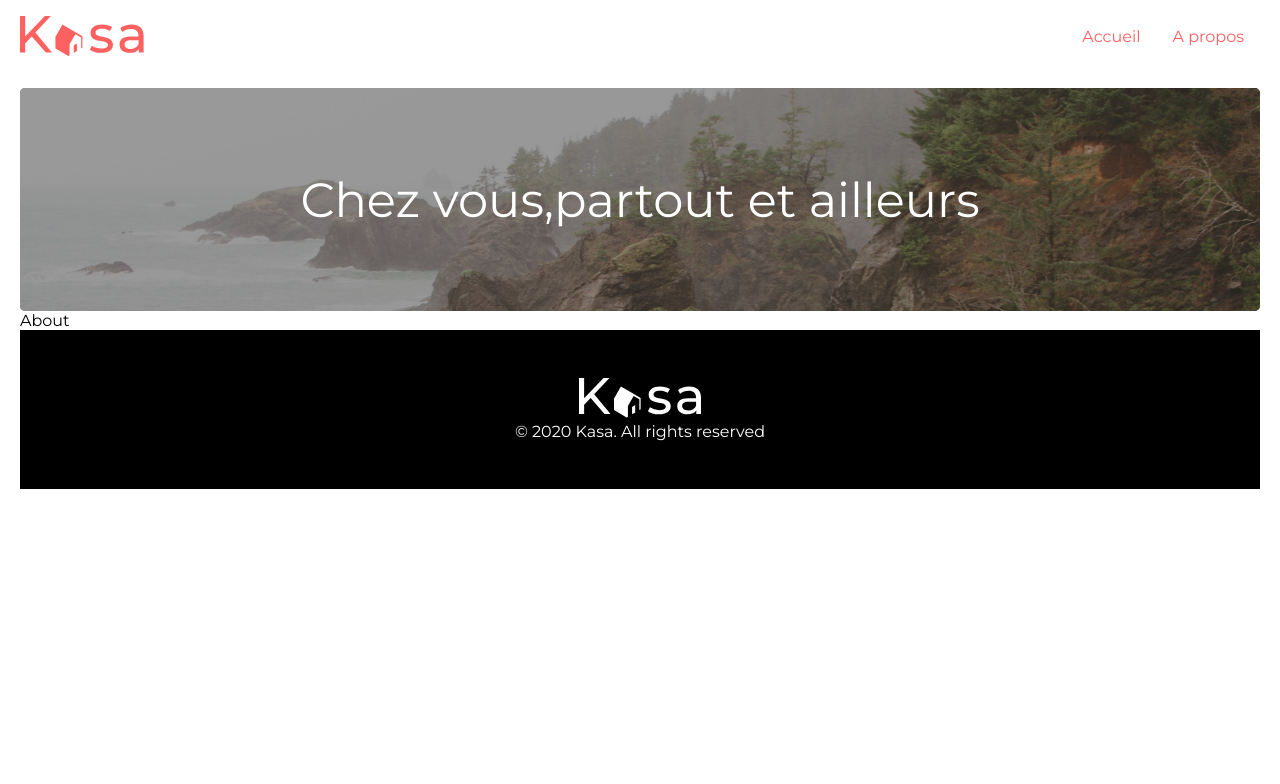
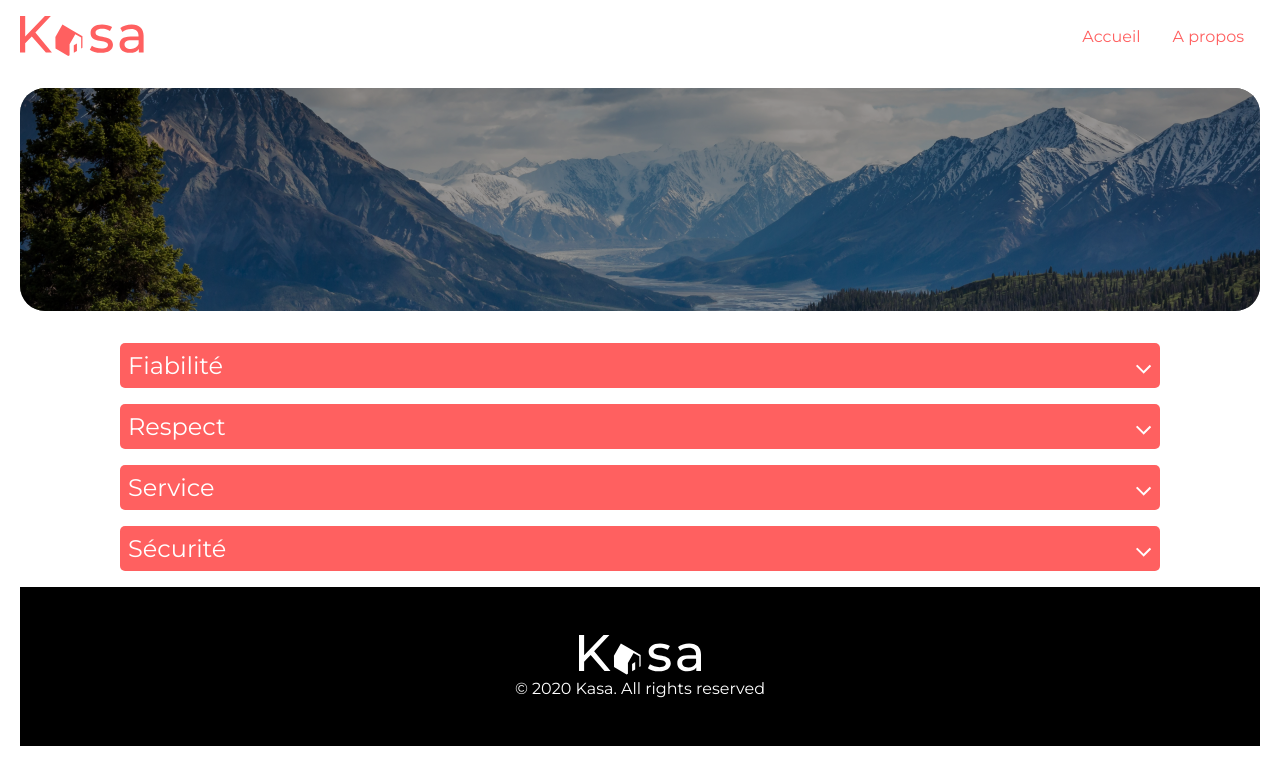
Before and after one commit to ultimecreation/developpez_une_application_web_avec_react_et_react_router, a React (Create React App) app: page /a-propos in a window 1280 px wide. Shown: the top 784 px of the page. Built offline with nearby package versions, Linux system fonts and the light colour scheme.

Commit message:
added about section

```diff
--- a/src/layout/Header/Header.js
+++ b/src/layout/Header/Header.js
@@ -1,14 +1,21 @@
 import React from 'react'
 import './Header.scss'
 
-const Header = () => {
+const Header = (props) => {
   return (
     <div className='header'>
       <figure>
         <div className="overlay">
-          <img src={`${process.env.PUBLIC_URL}/images/background.png`} alt="" />
+          <img src={props.imgSource} alt="" />
         </div>
-        <figcaption><span>Chez vous,</span>{' '}<span> partout et ailleurs</span></figcaption>
+        <figcaption>
+          {props.imgFigCaption
+            ? <>{props.imgFigCaption}</>
+            : <>
+              <span>Chez vous,</span>{' '}
+              <span> partout et ailleurs</span>
+            </>
+          }</figcaption>
       </figure>
     </div>
   )
--- a/src/layout/Header/Header.scss
+++ b/src/layout/Header/Header.scss
@@ -1,5 +1,5 @@
 .header {
-    border-radius: 5px;
+    border-radius: 25px;
     overflow: hidden;
     figure {
         position: relative;
--- a/src/pages/About/About.js
+++ b/src/pages/About/About.js
@@ -1,6 +1,8 @@
 import React from 'react'
+import Collapsible from '../../components/Collapsible/Collapsible'
 import Footer from '../../layout/Footer/Footer'
 import Header from '../../layout/Header/Header'
+import './About.scss'
 
 const About = () => {
     const items = [
@@ -24,7 +26,13 @@ const About = () => {
     return (
         <div className='container'>
             <Header imgSource={`${process.env.PUBLIC_URL}/images/about-bg.png`} imgFigCaption={' '} />
-            About
+            <div className="about">
+                {
+                    items.map((item,index)=> {
+                        return <Collapsible key={index} buttonTitle={item.title} content={item.content}/>
+                    })
+                }
+            </div>
             <Footer />
         </div>
     )
--- /dev/null
+++ b/src/pages/About/About.scss
@@ -0,0 +1,12 @@
+.about{
+    margin-top: 2rem;
+    padding: 0 100px;
+
+    p,button{
+        font-size: 1.5rem;
+    }
+    p{
+        padding: 1.1rem;
+
+    }
+}
```
Also changed, not shown: public/images/about-bg.png (added).
